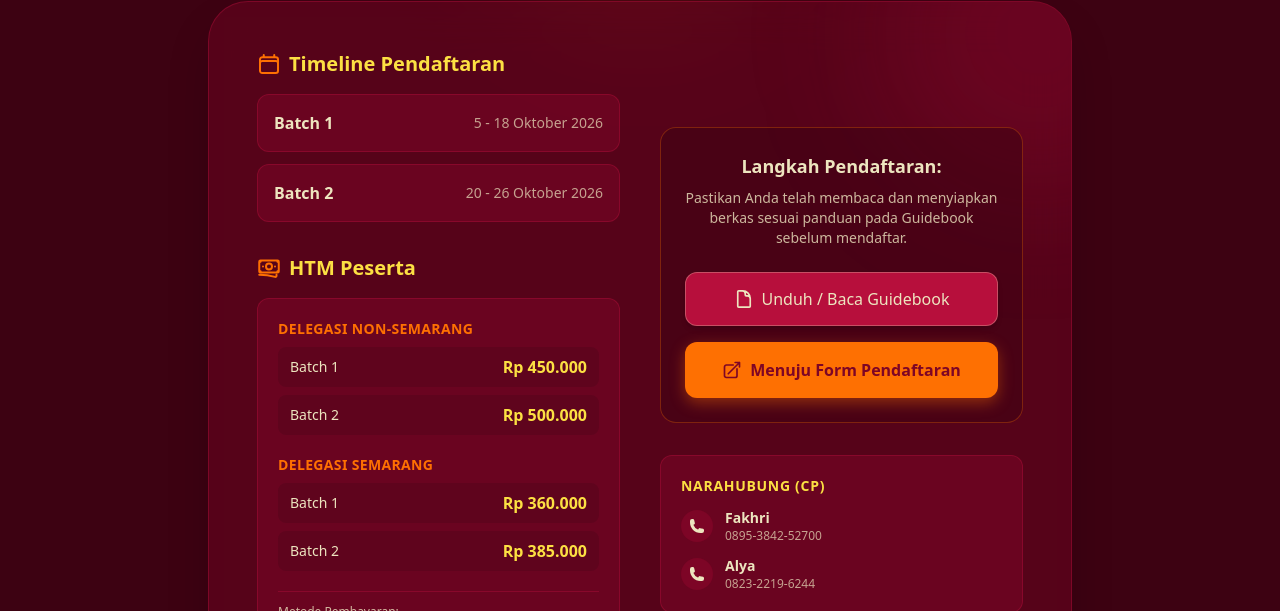
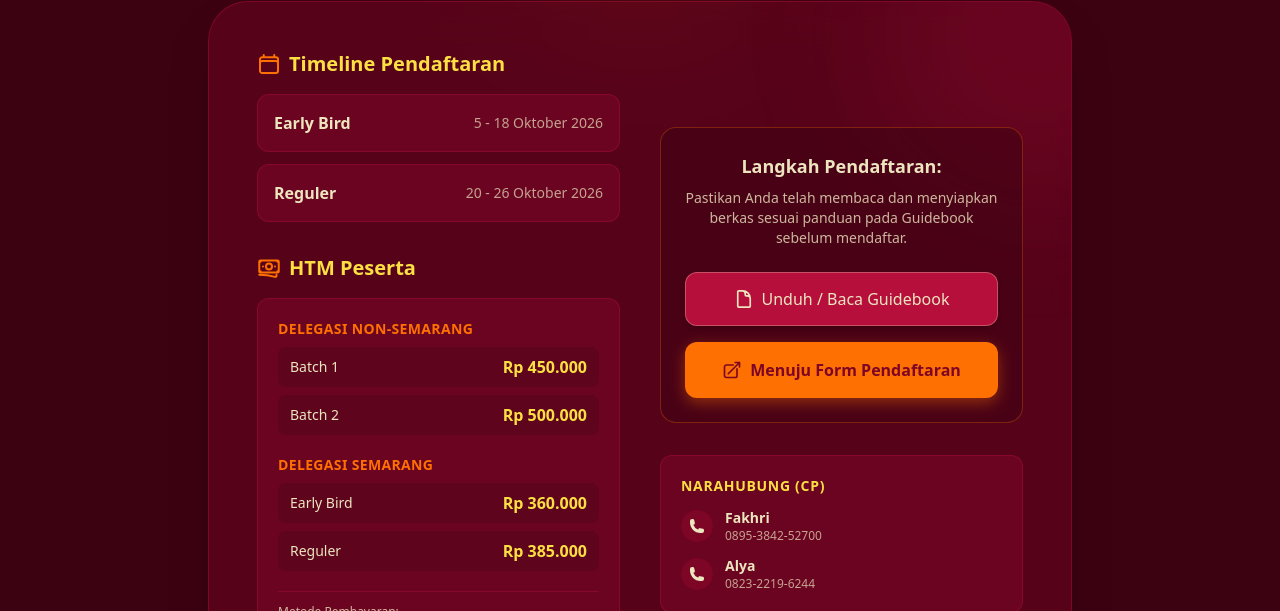
Before and after one commit to 4tikky/rapimnas26, a Next.js app: page /pendaftaran/peserta in a window 1280 px wide. Shown: the part 322-933 px from the top of the page. Built offline with nearby package versions, Linux system fonts and the light colour scheme.

Commit message:
revisi earlybird

```diff
--- a/src/app/pendaftaran/peserta/page.tsx
+++ b/src/app/pendaftaran/peserta/page.tsx
@@ -49,11 +49,11 @@ export default function PendaftaranPesertaPage() {
                 </h3>
                 <div className="space-y-3">
                   <div className="bg-[#b70f3c]/20 p-4 rounded-xl border border-[#b70f3c]/40 flex justify-between items-center">
-                    <p className="text-[#ede5bf] font-bold">Batch 1</p>
+                    <p className="text-[#ede5bf] font-bold">Early Bird</p>
                     <p className="text-[#ede5bf]/70 text-sm font-medium">5 - 18 Oktober 2026</p>
                   </div>
                   <div className="bg-[#b70f3c]/20 p-4 rounded-xl border border-[#b70f3c]/40 flex justify-between items-center">
-                    <p className="text-[#ede5bf] font-bold">Batch 2</p>
+                    <p className="text-[#ede5bf] font-bold">Reguler</p>
                     <p className="text-[#ede5bf]/70 text-sm font-medium">20 - 26 Oktober 2026</p>
                   </div>
                 </div>
@@ -89,11 +89,11 @@ export default function PendaftaranPesertaPage() {
                     <span className="text-[#fe7002] font-bold text-sm uppercase tracking-wide block mb-2">Delegasi Semarang</span>
                     <div className="space-y-2">
                       <div className="flex justify-between items-center bg-black/10 px-3 py-2 rounded-lg">
-                        <span className="text-[#ede5bf] text-sm">Batch 1</span>
+                        <span className="text-[#ede5bf] text-sm">Early Bird</span>
                         <span className="text-[#fce043] font-bold">Rp 360.000</span>
                       </div>
                       <div className="flex justify-between items-center bg-black/10 px-3 py-2 rounded-lg">
-                        <span className="text-[#ede5bf] text-sm">Batch 2</span>
+                        <span className="text-[#ede5bf] text-sm">Reguler</span>
                         <span className="text-[#fce043] font-bold">Rp 385.000</span>
                       </div>
                     </div>
```
